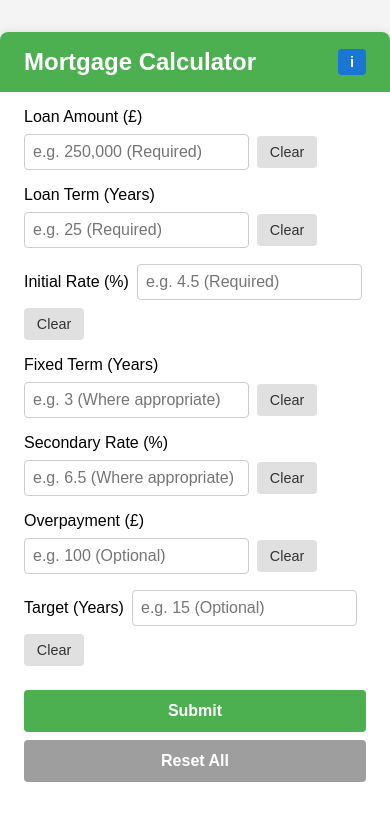
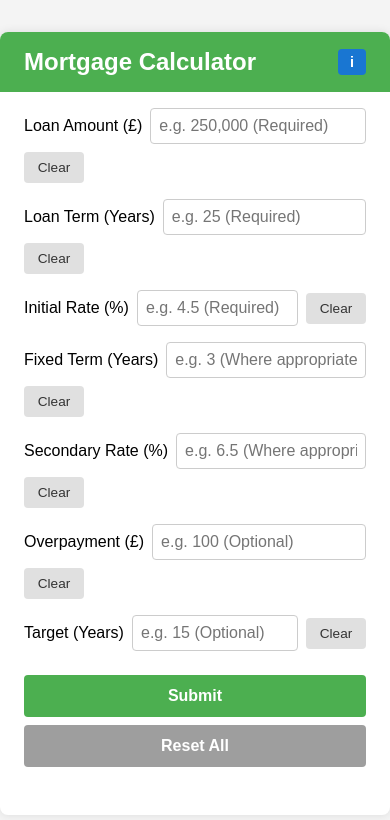
Before and after one commit to Ampdrew06/Mortgage-Calculator, a React (Create React App) app: page / in a window 390 px wide. Shown: the top 820 px of the page. Built offline with nearby package versions, Linux system fonts and the light colour scheme.

Commit message:
Update App.css

```diff
--- a/src/App.css
+++ b/src/App.css
@@ -54,16 +54,16 @@ body {
   align-items: center;
   gap: 0.5rem;
   margin-bottom: 1rem;
-  flex-wrap: nowrap;
+  flex-wrap: wrap;
 }
 
 .input-row label {
-  flex: 0 0 120px; /* Was 160px — reduced to help fit Clear button on one row */
+  flex: 0 0 110px;
   white-space: nowrap;
 }
 
 .input-row input {
-  flex: 1 1 auto;
+  flex: 1 1 140px;
   padding: 0.5rem;
   font-size: 1rem;
   border: 1px solid #ccc;
@@ -78,7 +78,7 @@ body {
   color: #333;
   border: none;
   border-radius: 4px;
-  font-size: 0.9rem;
+  font-size: 0.85rem;
   cursor: pointer;
 }
 
@@ -189,17 +189,17 @@ body {
 /* Mobile */
 @media screen and (max-width: 480px) {
   .input-row {
+    flex-direction: row;
     flex-wrap: wrap;
-  }
-
-  .input-row label,
-  .input-row input,
-  .clear-btn {
-    flex: none;
+    align-items: center;
   }
 
   .input-row label {
     flex: 0 0 100px;
+  }
+
+  .input-row input {
+    flex: 1 1 140px;
   }
 
   .clear-btn {
```
